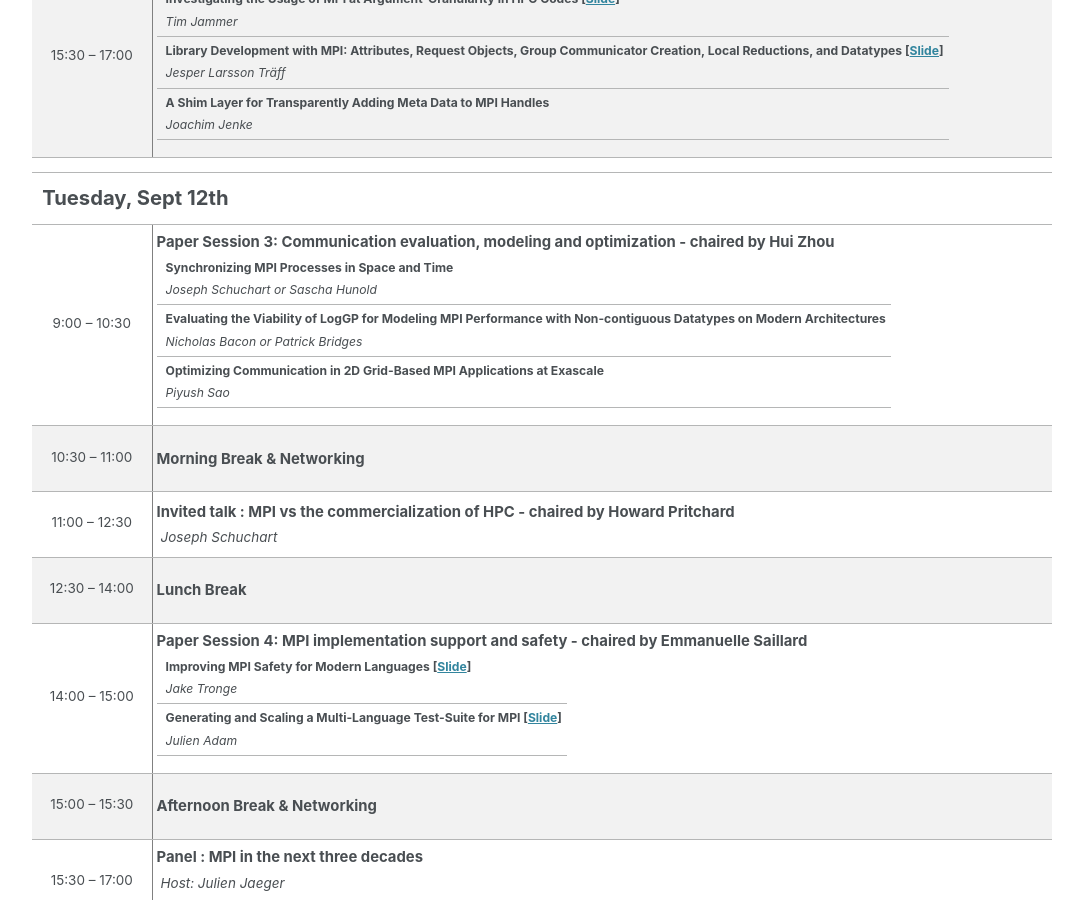
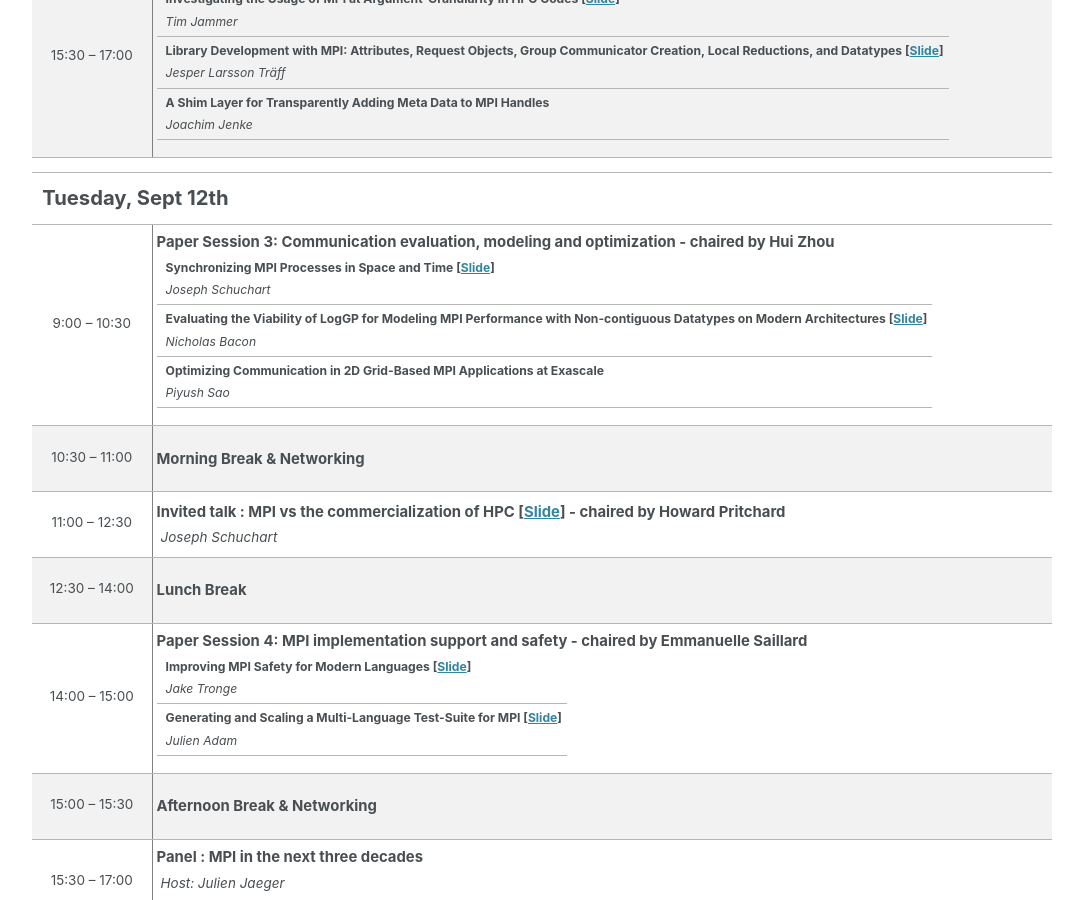
Before and after one commit to eurompi23/eurompi23.github.io, a Jekyll site: the page built from _pages/program.md, in a window 1280 px wide and 900 px high, scrolled down 1620 px. Shown: the whole window, without its empty margins (96-1179 px from the left). Built offline with Jekyll 4.4.1, drawn with Linux system fonts in a browser that asks for light colours; cached includes are drawn as plain includes; some of the changed text lies outside the part shown.

Commit message:
Add new slides

```diff
--- a/_pages/program.md
+++ b/_pages/program.md
@@ -200,7 +200,7 @@ Zoom link (coming soon)</td>
 <!--
                 <div style="font-weight:bold;padding-left:4px">Using Advanced Vector Extensions AVX-512 for MPI Reduction [<a href="./assets/papers/Zhong-EuroMPI2020.pptx" target="_blank">Slide</a>] [<a href="https://youtu.be/Z2vGmgymJ34" target="_blank">Presentation</a>]</div>
 -->
-                <div style="font-weight:bold;padding-left:4px;font-size:1.20em">Best paper presentation: MPI Application Binary Interface Standardization </div>
+                <div style="font-weight:bold;padding-left:4px;font-size:1.20em">Best paper presentation: MPI Application Binary Interface Standardization [<a href="./assets/slides/Hammond_eurompi23.pdf" target="_blank">Slide</a>]</div>
                 <div style="padding-top:4px;padding-left:4px;font-size:1.20em;font-style:italic">Jeff Hammond</div>
               </td>
             </tr>
@@ -318,14 +318,14 @@ Zoom link (coming soon)</td>
           <table style="border:0px; width:100%"><tbody>
             <tr>
               <td>
-                <div style="font-weight:bold;padding-left:4px;font-size:1.20em">Synchronizing MPI Processes in Space and Time</div>
-                <div style="padding-top:4px;padding-left:4px;font-size:1.20em;font-style:italic">Joseph Schuchart or Sascha Hunold</div>
+                <div style="font-weight:bold;padding-left:4px;font-size:1.20em">Synchronizing MPI Processes in Space and Time [<a href="./assets/slides/MPIX_Harmonize.pdf" target="_blank">Slide</a>]</div>
+                <div style="padding-top:4px;padding-left:4px;font-size:1.20em;font-style:italic">Joseph Schuchart</div>
               </td>
             </tr>
             <tr>
               <td>
-                <div style="font-weight:bold;padding-left:4px;font-size:1.20em">Evaluating the Viability of LogGP for Modeling MPI Performance with Non-contiguous Datatypes on Modern Architectures</div>
-                <div style="padding-top:4px;padding-left:4px;font-size:1.20em;font-style:italic">Nicholas Bacon or Patrick Bridges</div>
+                <div style="font-weight:bold;padding-left:4px;font-size:1.20em">Evaluating the Viability of LogGP for Modeling MPI Performance with Non-contiguous Datatypes on Modern Architectures [<a href="./assets/slides/Bacon_eurompi23.pdf" target="_blank">Slide</a>]</div>
+                <div style="padding-top:4px;padding-left:4px;font-size:1.20em;font-style:italic">Nicholas Bacon</div>
               </td>
             </tr>
             <tr>
@@ -352,7 +352,7 @@ Zoom link (coming soon)</td>
           <p>11:00 – 12:30</p>
         </td>
         <td style="padding-left:4px;padding-right:4px;width:720px" colspan="4">
-          <div style="font-weight:bold;font-size:1.10em">Invited talk : MPI vs the commercialization of HPC - chaired by Howard Pritchard</div>
+          <div style="font-weight:bold;font-size:1.10em">Invited talk : MPI vs the commercialization of HPC [<a href="./assets/slides/MPIvsCommercialization.pdf" target="_blank">Slide</a>] - chaired by Howard Pritchard</div>
           <div style="padding-top:4px;padding-left:4px;font-size:1em;font-style:italic">Joseph Schuchart</div>
         </td>
       </tr>
```
Also changed, not shown: 6 other files.
